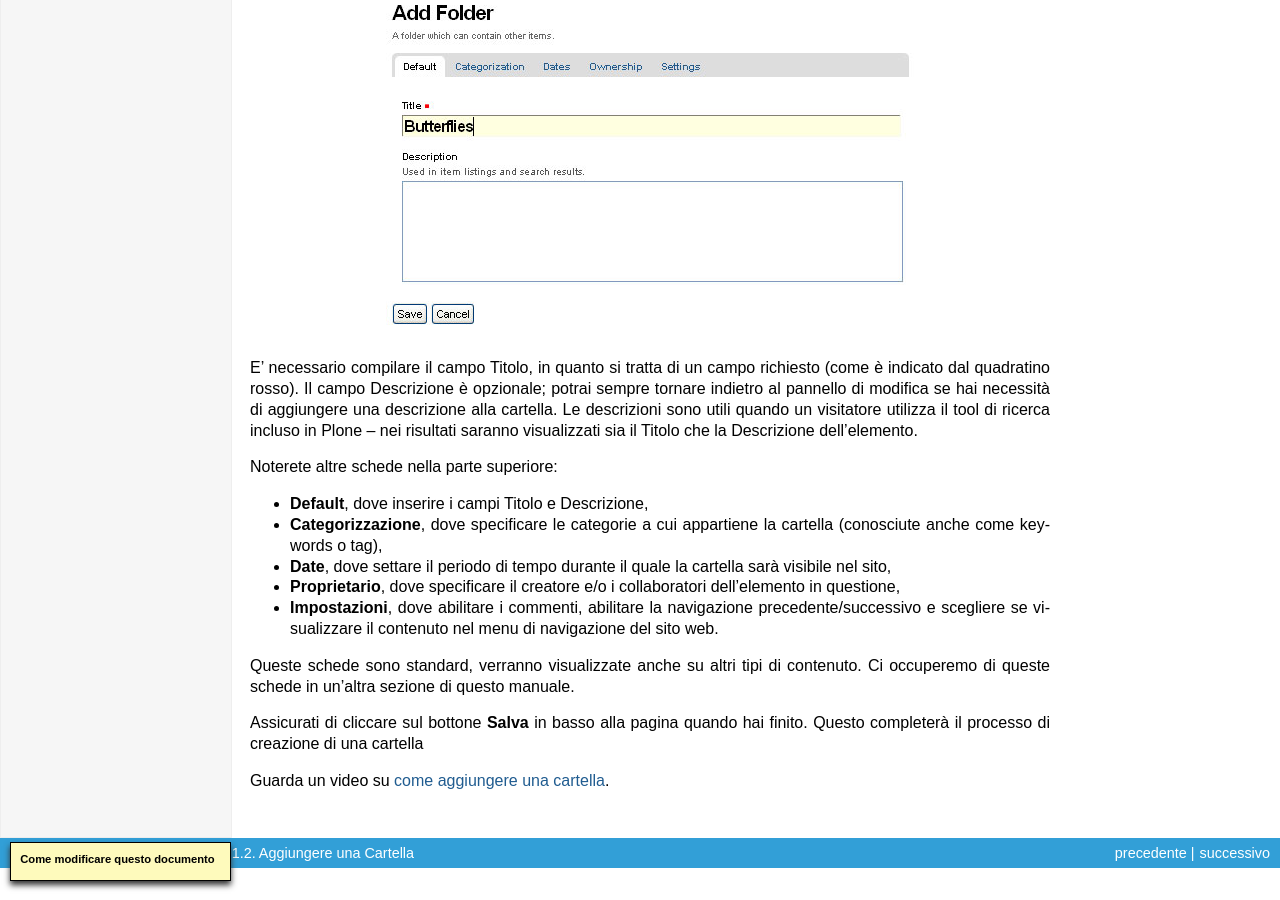
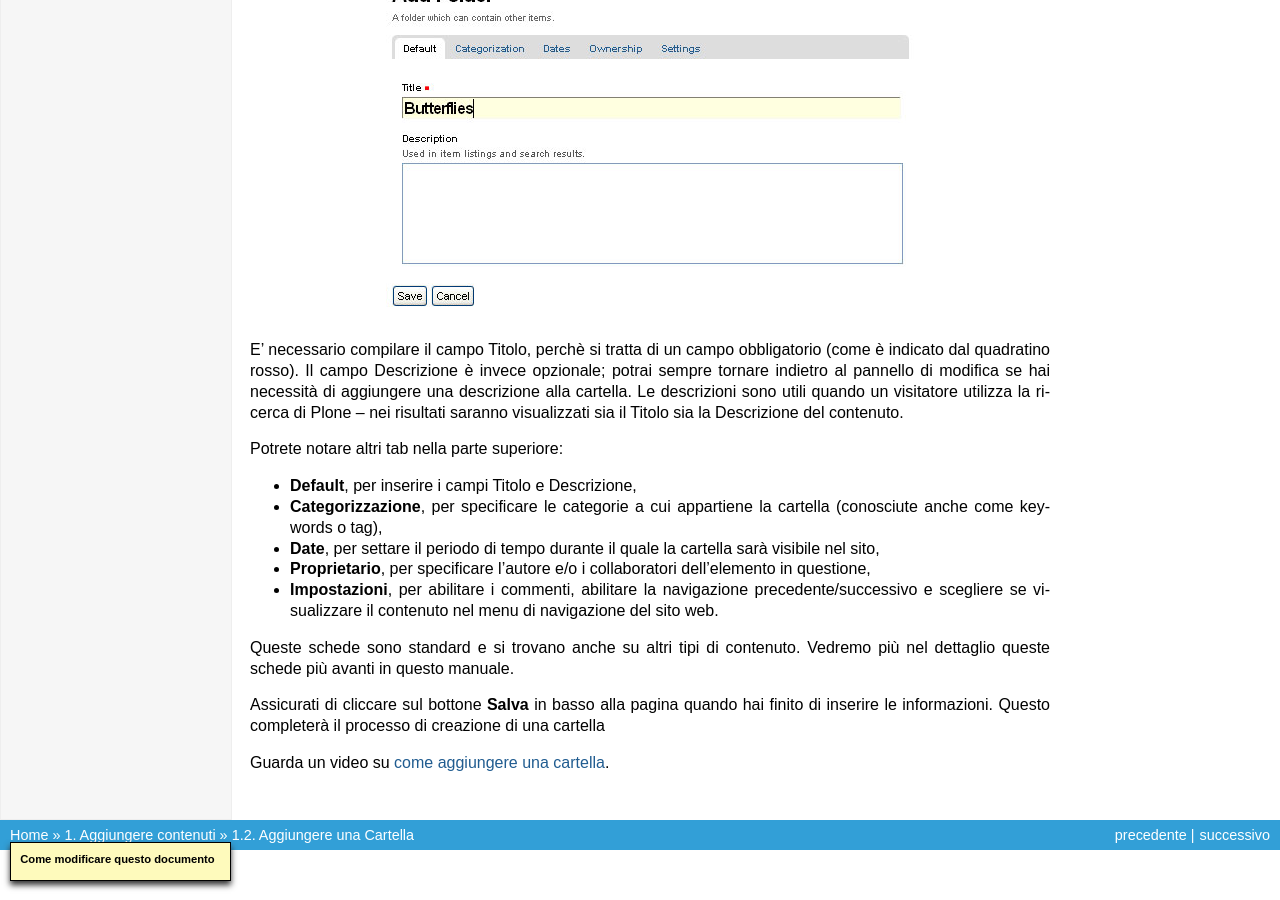
Before and after one commit to plone-it/collective.italiandocumentation, a Sphinx documentation site: the page built from source/adding-content/adding-folders.rst, in a window 1280 px wide and 900 px high, scrolled down 840 px. Built offline with Sphinx 7.4.7, drawn with Linux system fonts in a browser that asks for light colours; pages that are not in the unit, such as notebooks, are missing from menus; some of the changed text lies outside the part shown.

Commit message:
Reviewed chapter 2.2

```diff
--- a/source/adding-content/adding-folders.rst
+++ b/source/adding-content/adding-folders.rst
@@ -4,18 +4,16 @@
 **Aggiungere cartelle ad un sito web Plone è il passo fondamentale per
 controllare l’organizzazione dei contenuti**
 
-:Data: 27-11-2012
-:Traduzione: Giampiero Lago
-:Impaginazione: Giacomo Spettoli
-:Revisione:
+:Traduzione: Giampiero Lago (27/11/2012)
+:Impaginazione: Giacomo Spettoli (27/11/2012)
+:Revisione: Giacomo Spettoli (19/05/2013)
 
-
-Sul vostro computer, avrai sicuramente creato cartelle (directory). I
-pc utilizzano una struttura gerarchica per organizzare i programmi e
-i files all’interno del disco rigido. In Plone le cartelle sono utilizzate
-praticamente nello stesso modo, l'unica differenza è che sono create in
-un sito web al fine di strutturare il contenuto del sistema di archiviazione
-incorporato.
+I pc utilizzano una struttura gerarchica per organizzare i programmi e i files
+all’interno del disco rigido. In passato avrai sicuramente creato delle
+cartelle (o directory) sul tuo computer per organizzare i tuoi documenti. In
+Plone le cartelle sono utilizzate praticamente nello stesso modo, l'unica
+differenza è che sono create in un sito web al fine di dare una struttura al
+contenuto.
 
 Le cartelle si aggiungono cliccando sul menu *Aggiungi…* e selezionando
 **Cartella**:
@@ -32,32 +30,34 @@
    :align: center
    :alt:
 
+E’ necessario compilare il campo Titolo, perchè si tratta di un campo
+obbligatorio (come è indicato dal quadratino rosso). Il campo
+Descrizione è invece opzionale; potrai sempre tornare indietro al
+pannello di modifica se hai necessità di aggiungere una descrizione
+alla cartella. Le descrizioni sono utili quando un visitatore utilizza
+la ricerca di Plone – nei risultati saranno visualizzati  sia il
+Titolo sia la Descrizione del contenuto.
 
-E’ necessario compilare il campo Titolo, in quanto si tratta di un campo
-richiesto (come è indicato dal quadratino rosso). Il campo Descrizione è
-opzionale; potrai sempre tornare indietro al pannello di modifica se hai
-necessità di aggiungere una descrizione alla cartella. Le descrizioni sono
-utili quando un visitatore utilizza il tool di ricerca incluso in Plone –
-nei risultati saranno visualizzati  sia il Titolo che la Descrizione
-dell’elemento.
+Potrete notare altri tab nella parte superiore:
 
-Noterete altre schede nella parte superiore:
-
-* **Default**, dove inserire i campi Titolo e Descrizione,
-* **Categorizzazione**, dove specificare le categorie a cui appartiene la
+* **Default**, per inserire i campi Titolo e Descrizione,
+* **Categorizzazione**, per specificare le categorie a cui appartiene la
   cartella (conosciute anche come keywords o tag),
-* **Date**, dove settare il periodo di tempo durante il quale la cartella sarà
+* **Date**, per settare il periodo di tempo durante il quale la cartella sarà
   visibile nel sito,
-* **Proprietario**, dove specificare il creatore e/o i collaboratori
+* **Proprietario**, per specificare l'autore e/o i collaboratori
   dell’elemento in questione,
-* **Impostazioni**, dove abilitare i commenti, abilitare la navigazione
+* **Impostazioni**, per abilitare i commenti, abilitare la navigazione
   precedente/successivo e scegliere se visualizzare il contenuto nel menu di
   navigazione del sito web.
 
-Queste schede sono standard, verranno visualizzate anche su altri tipi di
-contenuto. Ci occuperemo di queste schede in un'altra sezione di questo manuale.
+Queste schede sono standard e si trovano anche su altri tipi di
+contenuto. Vedremo più nel dettaglio queste schede più avanti in
+questo manuale.
 
-Assicurati di cliccare sul bottone **Salva** in basso alla pagina quando hai
-finito. Questo completerà il processo di creazione di una cartella
+Assicurati di cliccare sul bottone **Salva** in basso alla pagina
+quando hai finito di inserire le informazioni. Questo completerà il
+processo di creazione di una cartella
 
-Guarda un video su `come aggiungere una cartella <http://dist.plone.org/media/video/plone4-user-manual/foldercreation.html>`_.
+Guarda un video su `come aggiungere una cartella
+<http://dist.plone.org/media/video/plone4-user-manual/foldercreation.html>`_.
```
